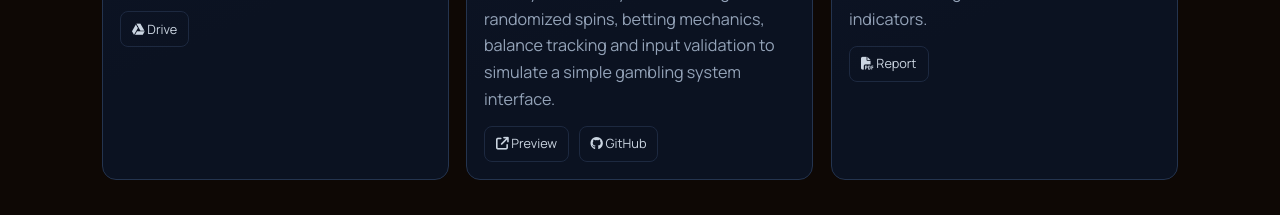
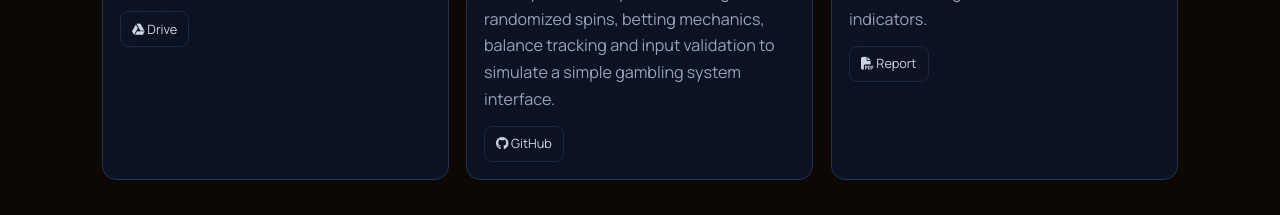
Before and after one commit to Nawfatnahin/Nawfatnahin.github.io, a plain HTML site: page index.html in a window 1280 px wide. Shown: the part 3387-3602 px from the top of the page. Drawn offline with Linux system fonts and the light colour scheme.

Commit message:
Remove preview link from project description
Removed the preview link from the Python Slot Machine Simulator section.

```diff
--- a/index.html
+++ b/index.html
@@ -944,7 +944,6 @@
           <h3>Python Slot Machine Simulator</h3>
           <p>A desktop-based slot machine game built with Python and PyQt5, featuring randomized spins, betting mechanics, balance tracking and input validation to simulate a simple gambling system interface.</p>
           <div class="links">
-            <a href="#" class="link-btn"><i class="fa-solid fa-arrow-up-right-from-square"></i> Preview</a>
             <a href="https://github.com/Nawfatnahin/pyqt5-slot-machine" target="_blank" rel="noopener" class="link-btn"><i class="fa-brands fa-github"></i> GitHub</a>
           </div>
         </div>
```
